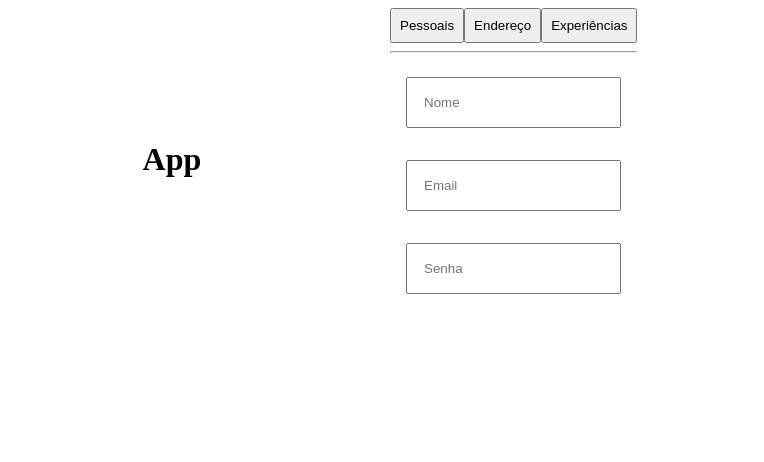
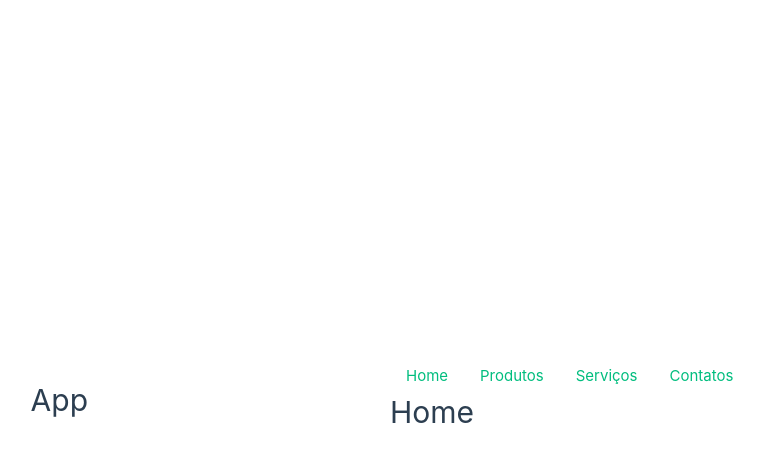
Before and after one commit to beacastroalves/repositorio-pos-unyleya, a Vue app in the folder unyleya-vuejs/disciplina-vue/unidade2/projetos-aulas/vue-project-components/: page / in a window 1280 px wide. Shown: the top 462 px of the page, without its empty margins (250-1014 px from the left). Built offline with nearby package versions, Linux system fonts and the light colour scheme.

Commit message:
simulando paginacação entre abas pt2 - final

```diff
--- a/unyleya-vuejs/disciplina-vue/unidade2/projetos-aulas/vue-project-components/src/App.vue
+++ b/unyleya-vuejs/disciplina-vue/unidade2/projetos-aulas/vue-project-components/src/App.vue
@@ -1,14 +1,16 @@
 <script setup>
 import { ref } from 'vue';
-import DadosEndereco from './components/forms/DadosEndereco.vue';
-import DadosExperiencias from './components/forms/DadosExperiencias.vue';
-import DadosPessoais from './components/forms/DadosPessoais.vue';
+import Contatos from './pages/Contatos.vue';
+import Home from './pages/Home.vue';
+import Produtos from './pages/Produtos.vue';
+import Servicos from './pages/Servicos.vue';
 
-const abaCorrente = ref(0);
-const abas = [
-  { label: 'Pessoais', comp: DadosPessoais },
-  { label: 'Endereço', comp: DadosEndereco },
-  { label: 'Experiências', comp: DadosExperiencias },
+const pagina = ref(0);
+const paginas = [
+  { label: 'Home', comp: Home },
+  { label: 'Produtos', comp: Produtos },
+  { label: 'Serviços', comp: Servicos },
+  { label: 'Contatos', comp: Contatos },
 ]
 </script>
 
@@ -19,19 +21,16 @@
 
   <main>
     <div>
-      <button
-        v-for="(aba, idx) in abas" :key="`aba` + idx"
-        @click="abaCorrente = idx"
+      <a
+        v-for="(aba, idx) in paginas"
+        :key="`aba` + idx"
+        @click="pagina = idx"
         >
-         {{ aba.label }}
-      </button>
-      <br>
-      <hr>
-      <div>
-        <KeepAlive>
-          <component :is="abas[abaCorrente].comp" />
-        </KeepAlive>
-      </div>
+          {{ aba.label }}
+      </a>
+    </div>
+    <div>
+      <component :is="paginas[pagina].comp" />
     </div>
   </main>
 </template>
@@ -46,9 +45,12 @@
   margin: 0 auto 2rem;
 }
 
-button {
+a {
+  margin: 8px;
   padding: 8px;
   cursor: pointer;
+
+  user-select: none;
 }
 
 @media (min-width: 1024px) {
--- a/unyleya-vuejs/disciplina-vue/unidade2/projetos-aulas/vue-project-components/src/assets/base.css
+++ b/unyleya-vuejs/disciplina-vue/unidade2/projetos-aulas/vue-project-components/src/assets/base.css
@@ -1,3 +1,86 @@
-h6 {
+/* color palette from <https://github.com/vuejs/theme> */
+:root {
+  --vt-c-white: #ffffff;
+  --vt-c-white-soft: #f8f8f8;
+  --vt-c-white-mute: #f2f2f2;
+
+  --vt-c-black: #181818;
+  --vt-c-black-soft: #222222;
+  --vt-c-black-mute: #282828;
+
+  --vt-c-indigo: #2c3e50;
+
+  --vt-c-divider-light-1: rgba(60, 60, 60, 0.29);
+  --vt-c-divider-light-2: rgba(60, 60, 60, 0.12);
+  --vt-c-divider-dark-1: rgba(84, 84, 84, 0.65);
+  --vt-c-divider-dark-2: rgba(84, 84, 84, 0.48);
+
+  --vt-c-text-light-1: var(--vt-c-indigo);
+  --vt-c-text-light-2: rgba(60, 60, 60, 0.66);
+  --vt-c-text-dark-1: var(--vt-c-white);
+  --vt-c-text-dark-2: rgba(235, 235, 235, 0.64);
+}
+
+/* semantic color variables for this project */
+:root {
+  --color-background: var(--vt-c-white);
+  --color-background-soft: var(--vt-c-white-soft);
+  --color-background-mute: var(--vt-c-white-mute);
+
+  --color-border: var(--vt-c-divider-light-2);
+  --color-border-hover: var(--vt-c-divider-light-1);
+
+  --color-heading: var(--vt-c-text-light-1);
+  --color-text: var(--vt-c-text-light-1);
+
+  --section-gap: 160px;
+}
+
+@media (prefers-color-scheme: dark) {
+  :root {
+    --color-background: var(--vt-c-black);
+    --color-background-soft: var(--vt-c-black-soft);
+    --color-background-mute: var(--vt-c-black-mute);
+
+    --color-border: var(--vt-c-divider-dark-2);
+    --color-border-hover: var(--vt-c-divider-dark-1);
+
+    --color-heading: var(--vt-c-text-dark-1);
+    --color-text: var(--vt-c-text-dark-2);
+  }
+}
+
+*,
+*::before,
+*::after {
+  box-sizing: border-box;
   margin: 0;
+  font-weight: normal;
 }
+
+body {
+  min-height: 100vh;
+  color: var(--color-text);
+  background: var(--color-background);
+  transition:
+    color 0.5s,
+    background-color 0.5s;
+  line-height: 1.6;
+  font-family:
+    Inter,
+    -apple-system,
+    BlinkMacSystemFont,
+    'Segoe UI',
+    Roboto,
+    Oxygen,
+    Ubuntu,
+    Cantarell,
+    'Fira Sans',
+    'Droid Sans',
+    'Helvetica Neue',
+    sans-serif;
+  font-size: 15px;
+  text-rendering: optimizeLegibility;
+  -webkit-font-smoothing: antialiased;
+  -moz-osx-font-smoothing: grayscale;
+}
--- /dev/null
+++ b/unyleya-vuejs/disciplina-vue/unidade2/projetos-aulas/vue-project-components/src/pages/Contatos.vue
@@ -0,0 +1,3 @@
+<template>
+  <h1>Contatos</h1>
+</template>
--- /dev/null
+++ b/unyleya-vuejs/disciplina-vue/unidade2/projetos-aulas/vue-project-components/src/pages/Home.vue
@@ -0,0 +1,3 @@
+<template>
+  <h1>Home</h1>
+</template>
--- /dev/null
+++ b/unyleya-vuejs/disciplina-vue/unidade2/projetos-aulas/vue-project-components/src/pages/Produtos.vue
@@ -0,0 +1,3 @@
+<template>
+  <h1>Produtos</h1>
+</template>
--- /dev/null
+++ b/unyleya-vuejs/disciplina-vue/unidade2/projetos-aulas/vue-project-components/src/pages/Servicos.vue
@@ -0,0 +1,3 @@
+<template>
+  <h1>Serviços</h1>
+</template>
```
